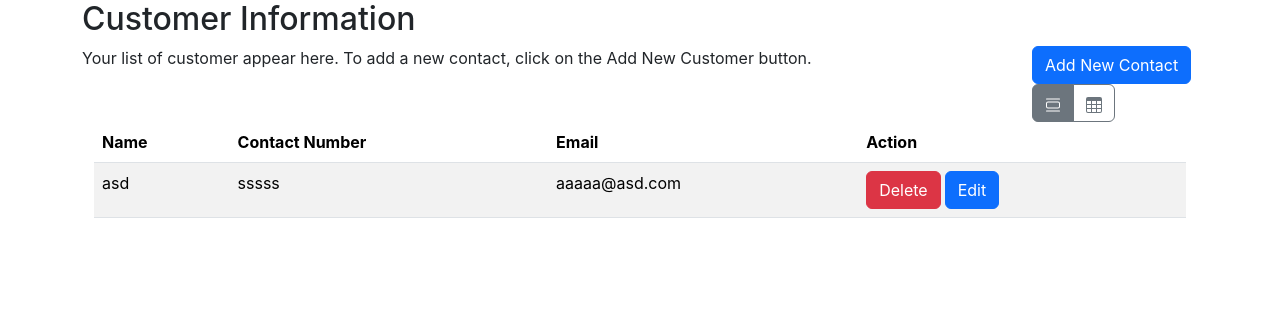
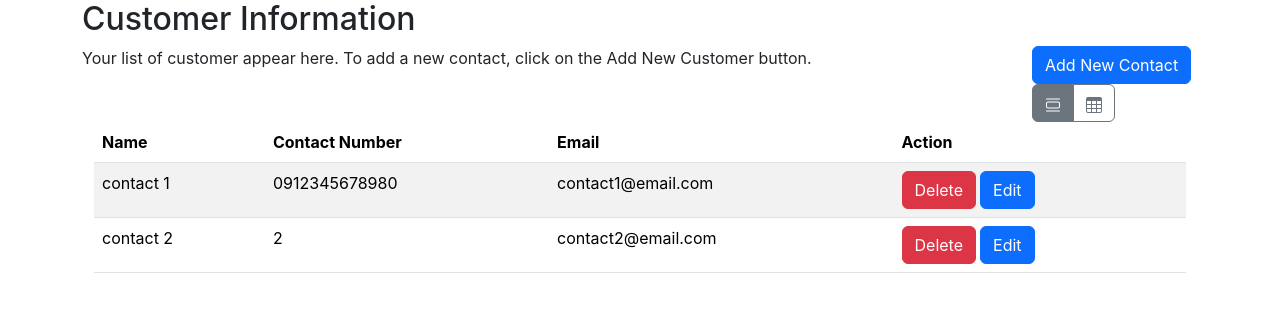
Before and after one commit to dsaldariega/contact-management-list, a React (Create React App) app: page / in a window 1280 px wide. Shown: the top 312 px of the page. Built offline with nearby package versions, Linux system fonts and the light colour scheme; data requests are answered from the project's data file.

Commit message:
CRUD work, refactor the functions for edit and added a addcontact function

```diff
--- a/db.json
+++ b/db.json
@@ -1,10 +1,16 @@
 {
   "contacts": [
     {
-      "id": "305f",
-      "name": "asd",
-      "email": "aaaaa@asd.com",
-      "phone": "sssss"
+      "id": "b793",
+      "name": "contact 1",
+      "email": "contact1@email.com",
+      "phone": "0912345678980"
+    },
+    {
+      "id": "6cdf",
+      "name": "contact 2",
+      "email": "contact2@email.com",
+      "phone": "2"
     }
   ]
 }
--- a/src/components/ContactCard.jsx
+++ b/src/components/ContactCard.jsx
@@ -1,7 +1,6 @@
 import React from "react";
-import { ContactModalForm } from "./ContactModalForm";
 
-const ContactCard = ({ contact, onDelete, onEdit }) => {
+const ContactCard = ({ contact, onDelete, handleEdit }) => {
   return (
     <div className="card">
       <div className="card-body">
@@ -14,14 +13,12 @@ const ContactCard = ({ contact, onDelete, onEdit }) => {
           Delete
         </button>
         <button
-        type="button"
+          type="button"
           className="btn btn-primary ms-2"
           data-bs-toggle="modal"
           data-bs-target="#exampleModal"
-          // id="editOnCard"
-          onClick={(e) => onEdit(
-            // contact.id,
-            e)}
+          onClick={(e) => {handleEdit(e, contact.id)
+          }}
         >
           Edit
         </button>
--- a/src/components/ContactList.jsx
+++ b/src/components/ContactList.jsx
@@ -1,9 +1,8 @@
-import React, { useState } from "react";
+import React from "react";
 import ContactTable from "./ContactTable";
 import ContactCard from "./ContactCard";
-import { ContactModalForm } from "./ContactModalForm";
 
-const ContactList = ({ contacts, onDelete, onEdit, isTableView }) => {
+const ContactList = ({ contacts, onDelete, handleEdit, isTableView }) => {
 
   return (
     <div className="container-fluid">
@@ -13,7 +12,7 @@ const ContactList = ({ contacts, onDelete, onEdit, isTableView }) => {
             <ContactTable
               contacts={contacts}
               onDelete={onDelete}
-              onEdit={onEdit}
+              handleEdit={handleEdit}
             />
           </div>
         </div>
@@ -25,7 +24,7 @@ const ContactList = ({ contacts, onDelete, onEdit, isTableView }) => {
                 key={contact.id}
                 contact={contact}
                 onDelete={onDelete}
-                onEdit={onEdit}
+                handleEdit={handleEdit}
               />
             </div>
           ))}
--- a/src/components/ContactModalForm.jsx
+++ b/src/components/ContactModalForm.jsx
@@ -1,6 +1,6 @@
 import React from "react";
 
-export const ContactModalForm = ({ contact, setContact, modalTitle, contactId, onSubmit, onChange }) => {
+export const ContactModalForm = ({ contact, modalTitle, onSubmit, onChange }) => {
 
   return (
     <div
@@ -15,7 +15,7 @@ export const ContactModalForm = ({ contact, setContact, modalTitle, contactId, o
           <div className="modal-content">
             <div className="modal-header">
               <h1 className="modal-title fs-5" id="exampleModalLabel">
-                {modalTitle !== 'addNewContact' ?  'Edit Contact' : 'Add New Contact' }
+                {modalTitle}
               </h1>
               <button
                 type="button"
--- a/src/components/ContactTable.jsx
+++ b/src/components/ContactTable.jsx
@@ -1,12 +1,11 @@
 import React from "react";
 
-const ContactTable = ({ contacts, onDelete, onEdit }) => {
+const ContactTable = ({ contacts, onDelete, handleEdit }) => {
   return (
     <div className="table-responsive">
       <table className="table table-striped">
         <thead>
           <tr>
-            {/* <th>ID</th> */}
             <th>Name</th>
             <th>Contact Number</th>
             <th>Email</th>
@@ -30,7 +29,8 @@ const ContactTable = ({ contacts, onDelete, onEdit }) => {
                   className="btn btn-primary ms-1"
                   data-bs-toggle="modal"
                   data-bs-target="#exampleModal"
-                  onClick={(e) => onEdit(e, contact.id)}
+                  onClick={(e) => {handleEdit(e, contact.id)
+                  }}
                 >
                   Edit
                 </button>
--- a/src/containers/ContactFormContainer.jsx
+++ b/src/containers/ContactFormContainer.jsx
@@ -1,48 +1,17 @@
-import React, { useState, useEffect } from "react";
-import { getContactById, saveContact, updateContact } from "../api/contactApi";
+import React from "react";
 import { ContactModalForm } from "../components/ContactModalForm";
-import Swal from "sweetalert2";
 
-function ContactFormContainer({ modalTitle, setModalTitle, contactId, contacts, setContacts }) {
-  const [contact, setContact] = useState({ name: "", email: "", phone: "" });
-
-  useEffect(() => {
-    if (contactId) {
-      // Fetch contact details if editing an existing contact
-      getContactById(contactId)
-        .then((data) => setContact(data))
-        .catch((error) => console.error("Error fetching contact: ", error));
-    }
-  }, [contactId]);
-
-  const handleChange = (e) => {
-    const { name, value } = e.target;
-    setContact((prevContact) => ({ ...prevContact, [name]: value }));
-  };
-
-  const handleModalTitle = (e) => {
-    const title = e.target.id;
-    setModalTitle(title);
-  };
-
-  const handleSubmit = async (e) => {
-    e.preventDefault();
-    try {
-      if (contactId) {
-        // Update existing contact if ID exists
-        await updateContact(contactId, contact);
-
-        Swal.fire("User has been updated!");
-      } else {
-        // Save new contact if no ID exists
-        await saveContact(contact);
-        Swal.fire("User has been added!");
-      }
-    } catch (error) {
-      console.error("Error saving contact: ", error);
-    }
-  };
-
+function ContactFormContainer({
+  modalTitle,
+  setModalTitle,
+  contactId,
+  contact,
+  setContact,
+  handleSubmit,
+  handleChange,
+  handleEdit,
+  handleAddContact
+}) {
   return (
     <div>
       <button
@@ -50,8 +19,8 @@ function ContactFormContainer({ modalTitle, setModalTitle, contactId, contacts,
         className="btn btn-primary"
         data-bs-toggle="modal"
         data-bs-target="#exampleModal"
-        onClick={(e) => handleModalTitle(e)}
-        id="addNewContact"
+        onClick={handleAddContact}
+        id="add"
       >
         Add New Contact
       </button>
@@ -62,6 +31,8 @@ function ContactFormContainer({ modalTitle, setModalTitle, contactId, contacts,
         onSubmit={handleSubmit}
         modalTitle={modalTitle}
         contactId={contactId}
+        handleEdit={handleEdit}
+        setModalTitle={setModalTitle}
       />
     </div>
   );
--- a/src/containers/ContactListContainer.jsx
+++ b/src/containers/ContactListContainer.jsx
@@ -1,12 +1,18 @@
 import React, { useEffect, useState } from "react";
 import ContactList from "../components/ContactList";
-import { deleteContact, getAllContacts } from "../api/contactApi";
+import {
+  deleteContact,
+  getAllContacts,
+  getContactById,
+  saveContact,
+  updateContact,
+} from "../api/contactApi";
 import ContactFormContainer from "./ContactFormContainer";
 import Swal from "sweetalert2";
 
 const ContactListContainer = () => {
   const [contacts, setContacts] = useState([]);
-  console.log("%c Line:10 🍡 contacts", "color:#33a5ff", contacts);
+  const [contact, setContact] = useState({ name: "", email: "", phone: "" });
   const [contactId, setContactId] = useState("");
   const [isTableView, setIsTableView] = useState(true);
   const [modalTitle, setModalTitle] = useState("");
@@ -18,10 +24,60 @@ const ContactListContainer = () => {
       .catch((error) => console.error("Error fetching contacts: ", error));
   }, []);
 
-  const handleEdit = (e, id) => {
-    const title = e.target.id;
-    setModalTitle(title);
-    setContactId(id);
+  useEffect(() => {
+    if (contactId) {
+      // Fetch contact details if editing an existing contact
+      getContactById(contactId)
+        .then((data) => setContact(data))
+        .catch((error) => console.error("Error fetching contact: ", error));
+    }
+  }, [contactId]);
+
+  const handleChange = (e) => {
+    const { name, value } = e.target;
+    setContact((prevContact) => ({ ...prevContact, [name]: value }));
+  };
+
+  const handleAddContact = () => {
+    setContact({ name: "", email: "", phone: "" }); // Clear form fields
+    setContactId(""); // Reset contactId to indicate adding a new contact
+    setModalTitle("Add New Contact"); // Optionally, set the modal title to indicate adding a new contact
+  };
+
+  const handleEdit = async (e, id) => {
+    try {
+      setModalTitle('Edit Contact');
+      setContactId(id);
+
+      // Fetch the updated contact data
+      const updatedContact = await getContactById(id);
+      setContact(updatedContact);
+    } catch (error) {
+      console.error("Error editing contact: ", error);
+    }
+  };
+
+  const handleSubmit = async (e) => {
+    e.preventDefault();
+    try {
+      if (contactId) {
+        // Update existing contact if ID exists
+        await updateContact(contactId, contact);
+        setContacts((prevContacts) =>
+          prevContacts.map((prevContact) =>
+            prevContact.id === contactId ? contact : prevContact
+          )
+        );
+        Swal.fire("User has been updated!");
+      } else {
+        // Save new contact if no ID exists
+        const newContact = await saveContact(contact);
+        setContacts((prevContacts) => [...prevContacts, newContact]);
+        Swal.fire("User has been added!");
+      }
+    } catch (error) {
+      console.error("Error saving contact: ", error);
+    }
   };
 
   const handleDelete = async (contactId) => {
@@ -36,12 +92,12 @@ const ContactListContainer = () => {
         confirmButtonText: "Yes, delete it!",
       });
       if (result.isConfirmed) {
+        await deleteContact(contactId);
         await Swal.fire({
           title: "Deleted!",
           text: "Your file has been deleted.",
           icon: "success",
         });
-        await deleteContact(contactId);
         setContacts((prevContacts) =>
           prevContacts.filter((contact) => contact.id !== contactId)
         );
@@ -70,15 +126,18 @@ const ContactListContainer = () => {
           </span>
         </div>
         <div className="col-sm-2">
-          {/* <Link to="/add" className="btn btn-primary">
-              <button className="btn btn-primary">Add New Customer</button>
-            </Link> */}
           <ContactFormContainer
             modalTitle={modalTitle}
             setModalTitle={setModalTitle}
             contactId={contactId}
             contacts={contacts}
             setContacts={setContacts}
+            handleSubmit={handleSubmit}
+            contact={contact}
+            setContact={setContact}
+            handleChange={handleChange}
+            handleEdit={handleEdit}
+            handleAddContact={handleAddContact}
           />
         </div>
       </div>
@@ -166,7 +225,7 @@ const ContactListContainer = () => {
       <ContactList
         contacts={contacts}
         onDelete={handleDelete}
-        onEdit={handleEdit}
+        handleEdit={handleEdit}
         handleToggleView={handleToggleView}
         isTableView={isTableView}
       />
```
